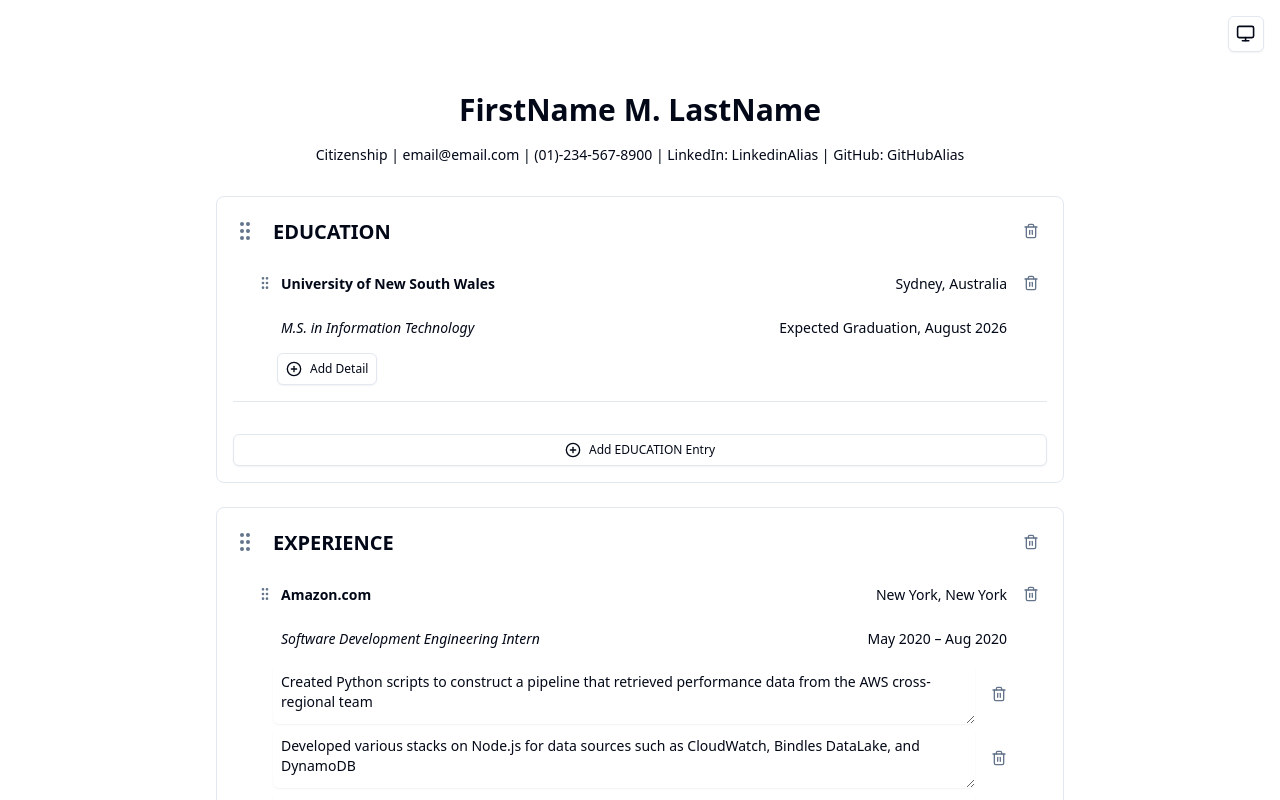
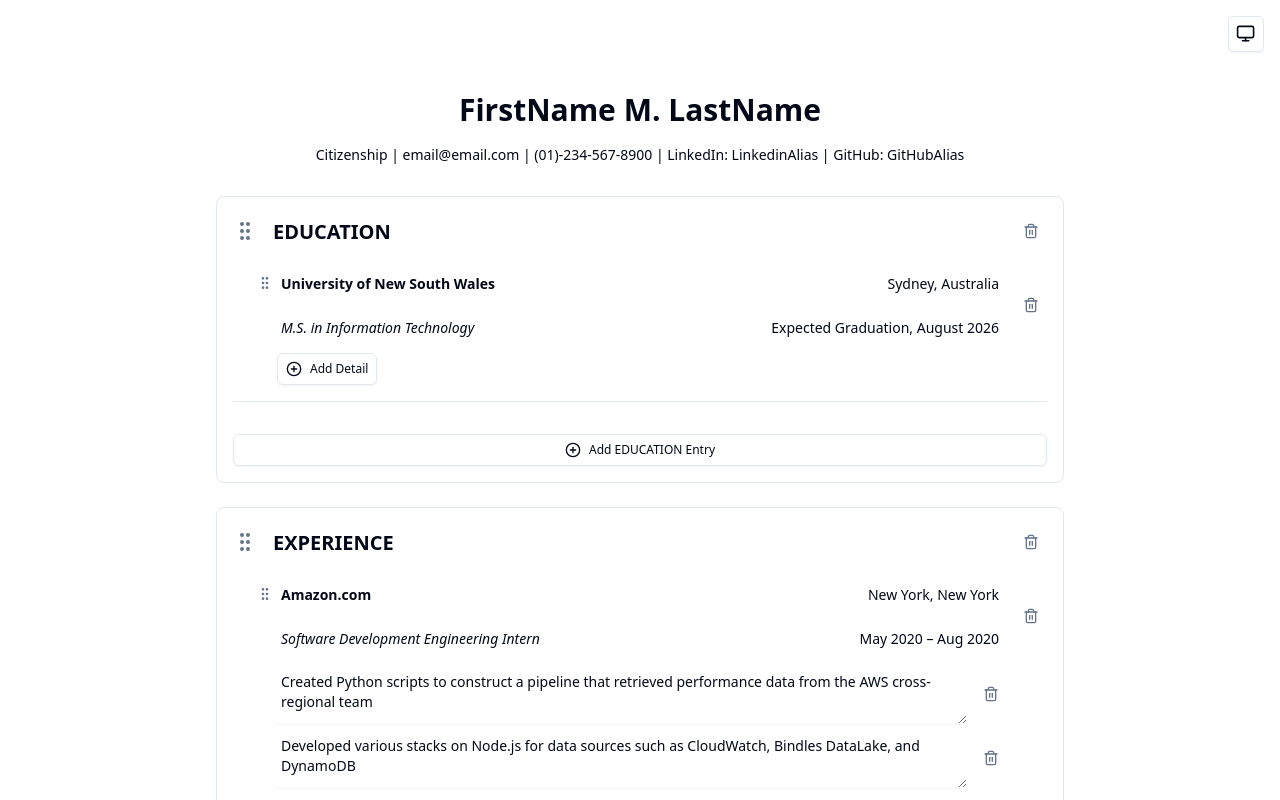
Before and after one commit to Alfie728/Career-Canvas, a Next.js app: page / in a window 1280 px wide. Shown: the top 800 px of the page. Built offline with nearby package versions, Linux system fonts and the light colour scheme.

Commit message:
layout fix

```diff
--- a/components/Entry.tsx
+++ b/components/Entry.tsx
@@ -106,7 +106,7 @@ export function Entry({
           variant="ghost"
           size="sm"
           onClick={() => removeEntry(sectionId, entry.id)}
-          className="text-muted-foreground self-start mt-0.5"
+          className="text-muted-foreground ml-2"
         >
           <Trash2 className="h-4 w-4" />
         </Button>
@@ -126,7 +126,7 @@ export function Entry({
               variant="ghost"
               size="sm"
               onClick={() => removeDetail(sectionId, entry.id, index)}
-              className="text-muted-foreground ml-2"
+              className="text-muted-foreground mx-2"
             >
               <Trash2 className="h-4 w-4" />
             </Button>
--- a/components/Section.tsx
+++ b/components/Section.tsx
@@ -83,7 +83,7 @@ export function Section({
           variant="ghost"
           size="sm"
           onClick={() => removeSection(section.id)}
-          className="text-muted-foreground"
+          className="text-muted-foreground ml-2"
         >
           <Trash2 className="h-4 w-4" />
         </Button>
```
